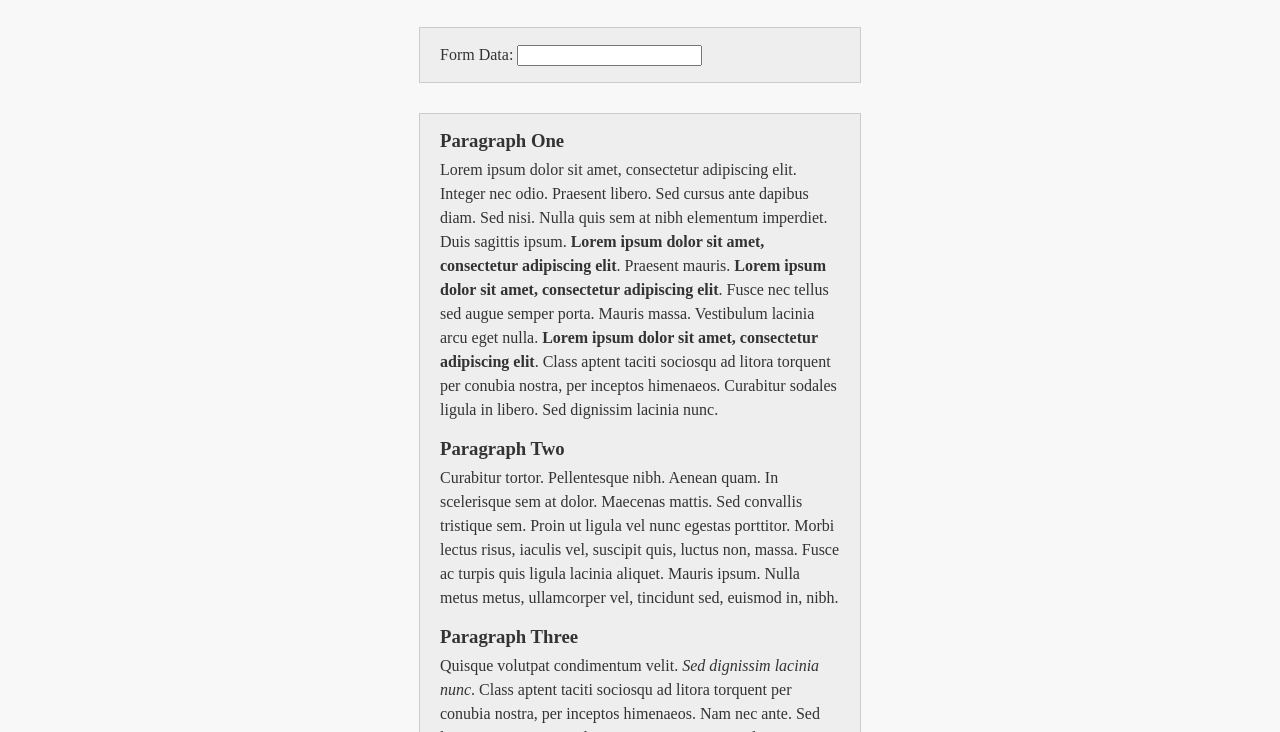
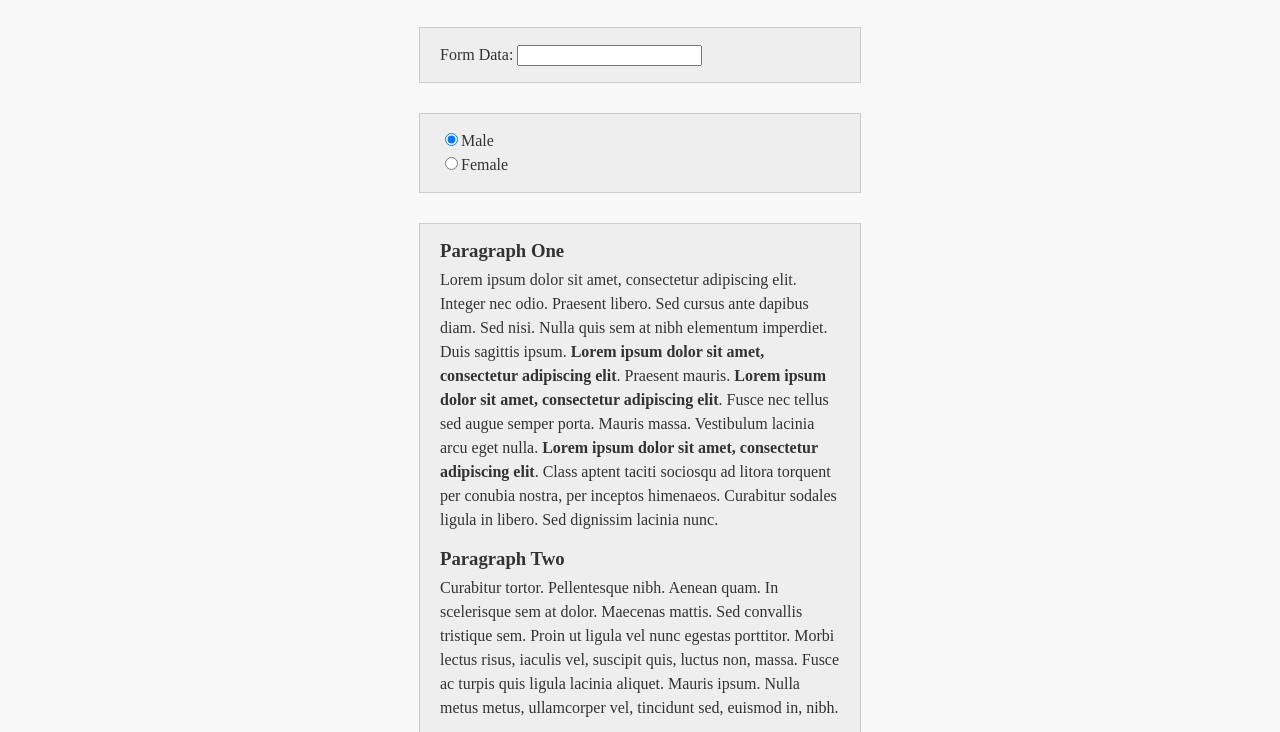
Before and after one commit to DevTipHub/browsersync-standalone, a plain HTML site: page index.html in a window 1280 px wide. Shown: the part 53-785 px from the top of the page. Drawn offline with Linux system fonts and the light colour scheme.

Commit message:
Updated example code

```diff
--- a/index.html
+++ b/index.html
@@ -17,6 +17,14 @@
 		<div class="container well">
 			<label for="name">Form Data:</label>
 			<input type="text" id="name">
+		</div>
+	</section>
+
+	<section>
+		<div class="container well">
+			<input type="radio" name="sex" value="male" checked>Male
+			<br>
+			<input type="radio" name="sex" value="female">Female
 		</div>
 	</section>
 
```
